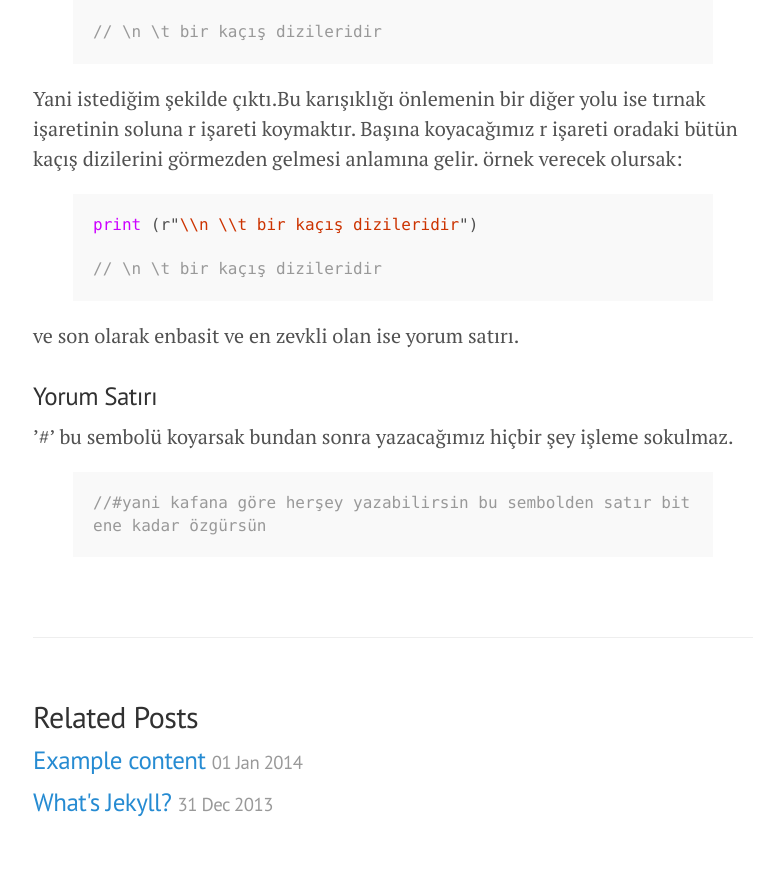
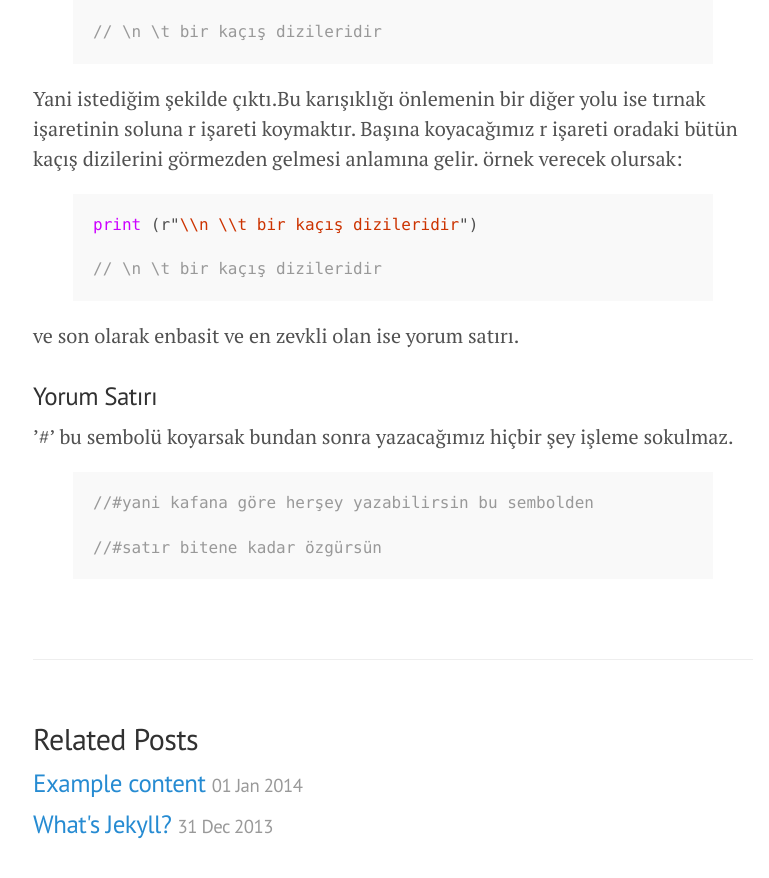
Before and after one commit to kenancn/kenancn.github.io, a Jekyll site: the page built from _posts/2017-01-15-python-kacis-dizileri-yorum.md, in a window 1280 px wide and 900 px high, scrolled down 1690 px. Shown: the top 878 px of the window, without its empty margins (247-1016 px from the left). Built offline with Jekyll 4.4.1, drawn with Linux system fonts in a browser that asks for light colours; Markdown is read by kramdown in place of the engine named in the settings.

Commit message:
Update Text

```diff
--- a/_posts/2017-01-15-python-kacis-dizileri-yorum.md
+++ b/_posts/2017-01-15-python-kacis-dizileri-yorum.md
@@ -79,6 +79,6 @@ ve son olarak enbasit ve en zevkli olan ise yorum satırı.
  '#' bu sembolü koyarsak  bundan sonra yazacağımız hiçbir şey  işleme sokulmaz.
 {% highlight js %}
 
-//#yani kafana göre herşey yazabilirsin bu sembolden satır bitene kadar özgürsün
-
+//#yani kafana göre herşey yazabilirsin bu sembolden
+//#satır bitene kadar özgürsün
 {% endhighlight %}
```
